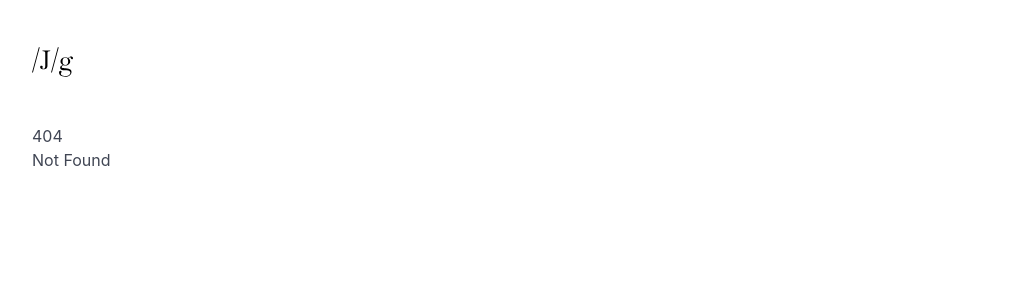
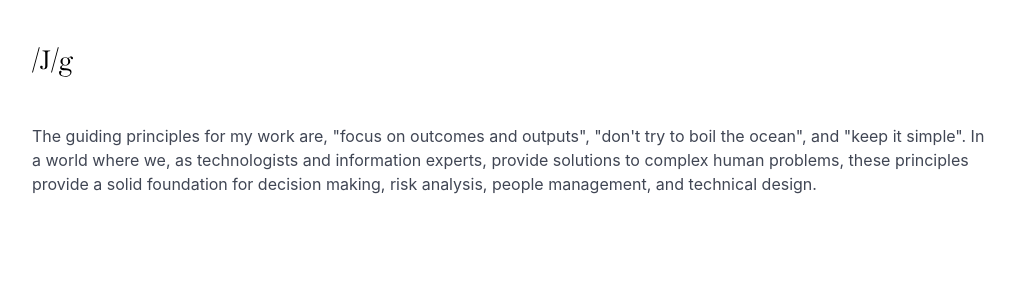
Before and after one commit to JonGeorge/jongeorge.dev, a SvelteKit app: page /philosophy in a window 1280 px wide. Before the commit this address had no page. Shown: the top 300 px of the page, without its empty margins (128-1143 px from the left). Built offline with nearby package versions, Linux system fonts and the light colour scheme.

Commit message:
Move old homepage content to philosophy page

```diff
--- /dev/null
+++ b/src/routes/philosophy/+page.svelte
@@ -0,0 +1,10 @@
+<p class="block">
+    The guiding principles for my work are,
+    "focus on outcomes and outputs",
+    "don't try to boil the ocean",
+    and "keep it simple".
+    In a world where we, as technologists and information experts,
+    provide solutions to complex human problems,
+    these principles provide a solid foundation for decision making,
+    risk analysis, people management, and technical design.
+</p>
```
